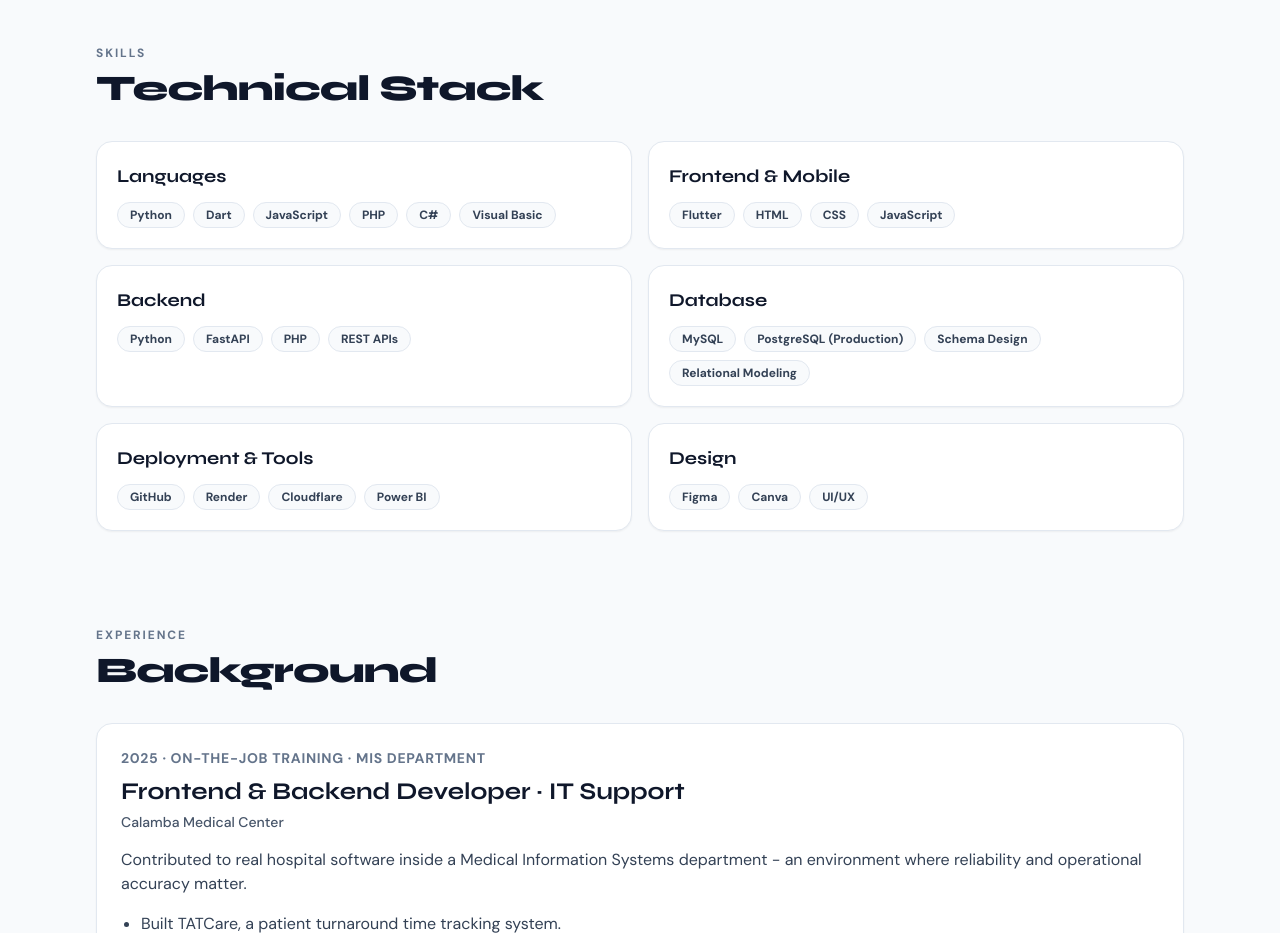
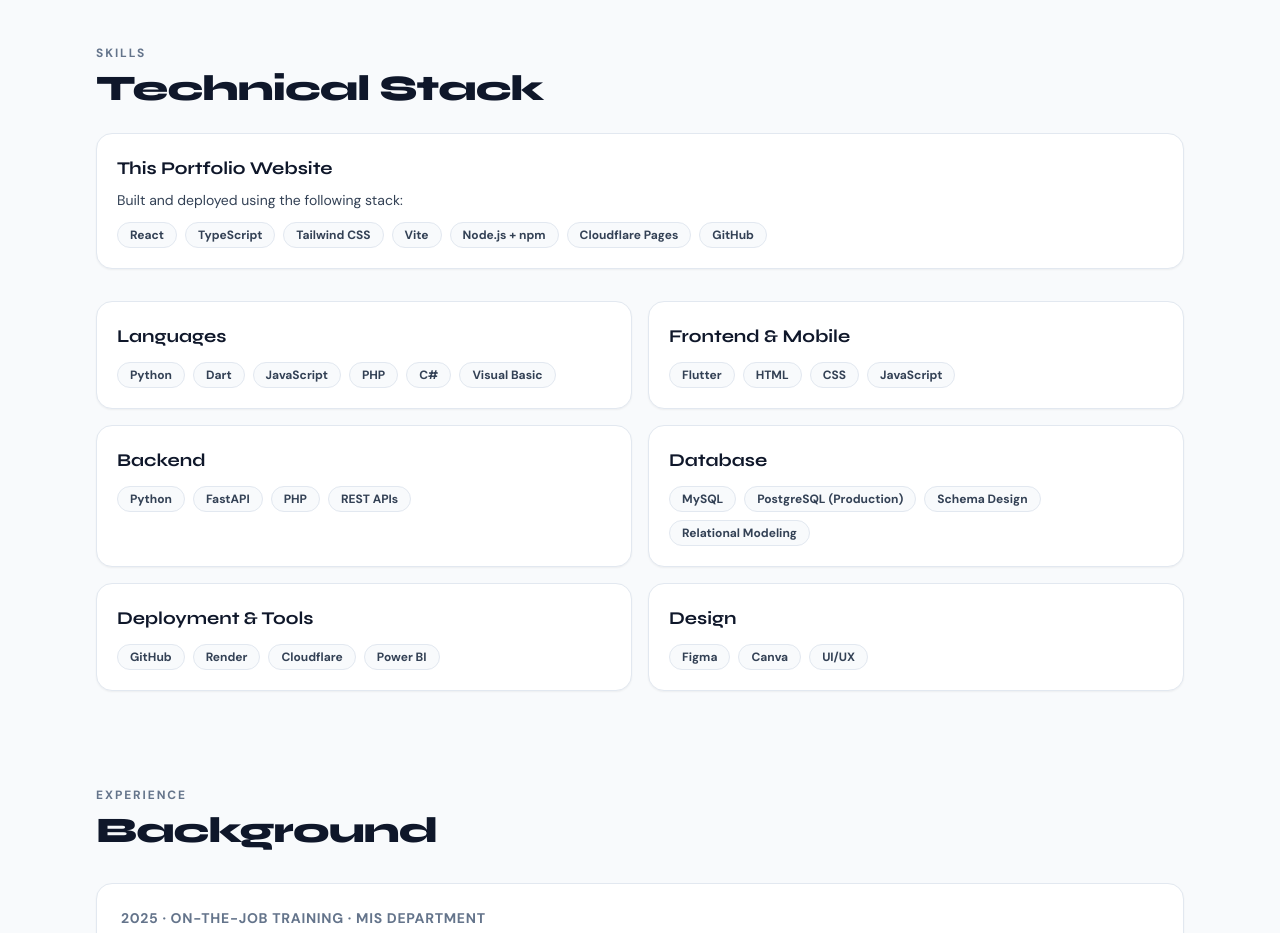
Before and after one commit to dranyam13/personal-website-portfolio, a React app: page / in a window 1280 px wide. Shown: the part 2060-2993 px from the top of the page. Built offline with nearby package versions, Linux system fonts and the light colour scheme; the HTML template or start-up script is replaced by a standard one.

Commit message:
feat: add portfolio website tech stack section

```diff
--- a/src/App.tsx
+++ b/src/App.tsx
@@ -54,6 +54,16 @@
   { label: 'Database', values: ['MySQL', 'PostgreSQL (Production)', 'Schema Design', 'Relational Modeling'] },
   { label: 'Deployment & Tools', values: ['GitHub', 'Render', 'Cloudflare', 'Power BI'] },
   { label: 'Design', values: ['Figma', 'Canva', 'UI/UX'] },
+] as const;
+
+const portfolioWebsiteStack = [
+  'React',
+  'TypeScript',
+  'Tailwind CSS',
+  'Vite',
+  'Node.js + npm',
+  'Cloudflare Pages',
+  'GitHub',
 ] as const;
 
 const githubRepos = [
@@ -356,6 +366,17 @@
         <section id="skills" className="mt-20 scroll-mt-24 md:mt-24">
           <p className="section-eyebrow">Skills</p>
           <h2 className="section-title">Technical Stack</h2>
+
+          <article className="mt-6 rounded-2xl border border-line bg-white p-5 shadow-sm">
+            <h3 className="font-heading text-lg font-bold">This Portfolio Website</h3>
+            <p className="mt-2 text-sm text-slate-700">Built and deployed using the following stack:</p>
+            <div className="mt-3 flex flex-wrap gap-2">
+              {portfolioWebsiteStack.map((item) => (
+                <span key={item} className="chip">{item}</span>
+              ))}
+            </div>
+          </article>
+
           <div className="mt-8 grid gap-4 md:grid-cols-2">
             {skills.map((group) => (
               <article key={group.label} className="rounded-2xl border border-line bg-white p-5 shadow-sm">
```
